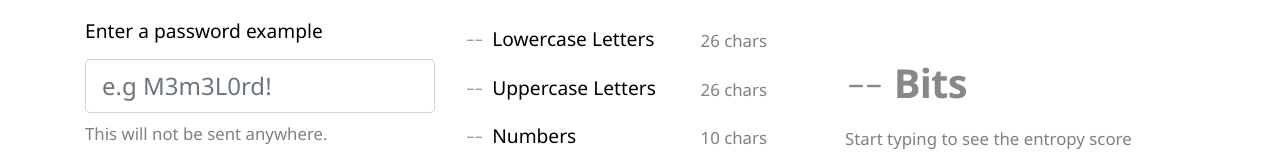
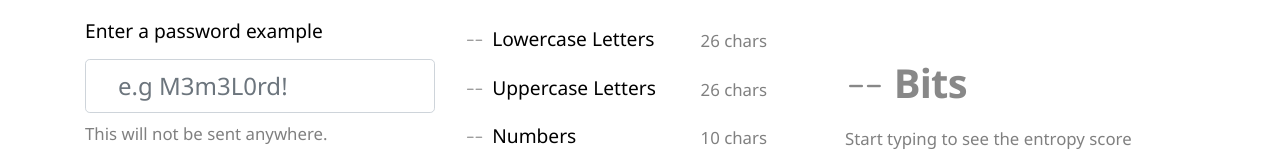
Before and after one commit to idlelimey/tim-cutting, a React (Create React App) app: page /tools/password-entropy in a window 1280 px wide. Shown: the part 290-453 px from the top of the page. Built offline with nearby package versions, Linux system fonts and the light colour scheme.

Commit message:
Update _bootstrap-vars.scss

```diff
--- a/src/Assets/scss/variables/_bootstrap-vars.scss
+++ b/src/Assets/scss/variables/_bootstrap-vars.scss
@@ -57,6 +57,7 @@ $blockquote-font-size:        $font-size-base * 2.25;
 $hr-border-color:             $lighter;
 $hr-margin-y:                 $font-size-base * 1.75;
 
+$input-btn-padding-x-lg:      2rem;
 $btn-border-radius:           99px;
 $btn-border-radius-lg:        $btn-border-radius;
 $btn-border-radius-sm:        $btn-border-radius;
```
